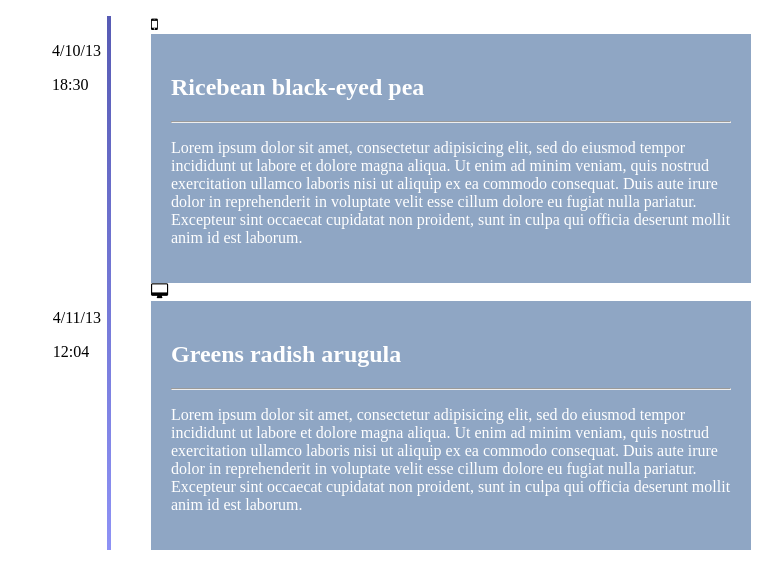
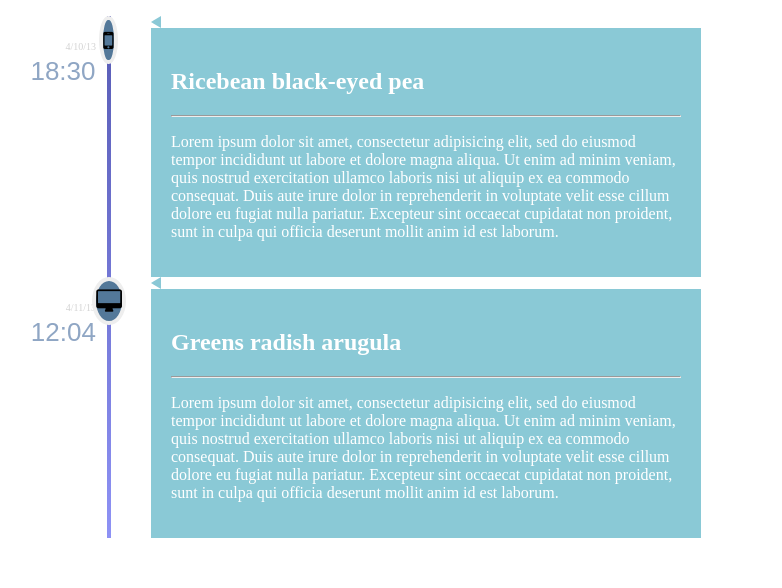
Before and after one commit to Jeremy-Glover/04-Timeline, a plain HTML site: page index.html in a window 1280 px wide. Shown: the whole page, without its empty margins (101-883 px from the left). Drawn offline with Linux system fonts and the light colour scheme.

Commit message:
Added triangles, formatted date,time

```diff
--- a/app.css
+++ b/app.css
@@ -6,18 +6,75 @@
   border-image:
       linear-gradient(to bottom, #575bb4, #8e92f5) 1 100%;
   position: relative;
-  max-width: 600px;
+  max-width: 550px;
+}
+
+.fa-desktop {
+  font-size: 24px;
+  text-align: center;
+  position: absolute;
+  left: -3.2%;
+}
+
+.fa-mobile {
+  font-size: 24px;
+  text-align: center;
+  position: absolute;
+  left: -2%;
+
+}
+.fa-desktop, .fa-mobile {
+  border-color: rgb(106, 150, 172);
+  background: rgb(83, 120, 153);
+  border-radius: 120%;
+  border: 4px #eee solid;
+  line-height: 40px;
+}
+
+.date {
+  font-size: 10px;
+  color: lightgray;
+  padding-left: 35px;
+}
+
+.time{
+  position: relative;
+  top: -22px;
+  color: rgb(143, 166, 196);
+  font-family: "arial";
+  font-size: 26px;
+
+
 }
 
 .where {
   position: absolute;
   right: 100%;
-  padding: 10px;
+  padding: 15px;
+
 }
 
+
+
 .info {
-  background: rgb(143, 166, 196);
+  background: rgb(138, 201, 214);
   color: white;
   padding: 20px;
+  position: relative;
 
 }
+
+.arrow-left {
+  width: 0;
+  height: 0;
+  border-style: solid;
+  border-width: 6px 10.4px 6px 0;
+  border-color: transparent #8ac8d6 transparent transparent;
+
+}
+
+.info::before {
+  content: attr("arrow-left");
+  position: relative;
+  left: 15;
+}
--- a/index.html
+++ b/index.html
@@ -14,6 +14,7 @@
         <p class="time">18:30</p>
       </section>
       <i class="fa fa-mobile"></i>
+      <div class="arrow-left"></div>
         <article class="info">
           <h2>Ricebean black-eyed pea</h2>
           <hr>
@@ -27,6 +28,7 @@
         <p class="time">12:04</p>
       </section>
       <i class="fa fa-desktop"></i>
+      <div class="arrow-left"></div>
         <article class="info">
           <h2>Greens radish arugula</h2>
           <hr>
```
Lines whose indentation alone changed are shown as unchanged.
